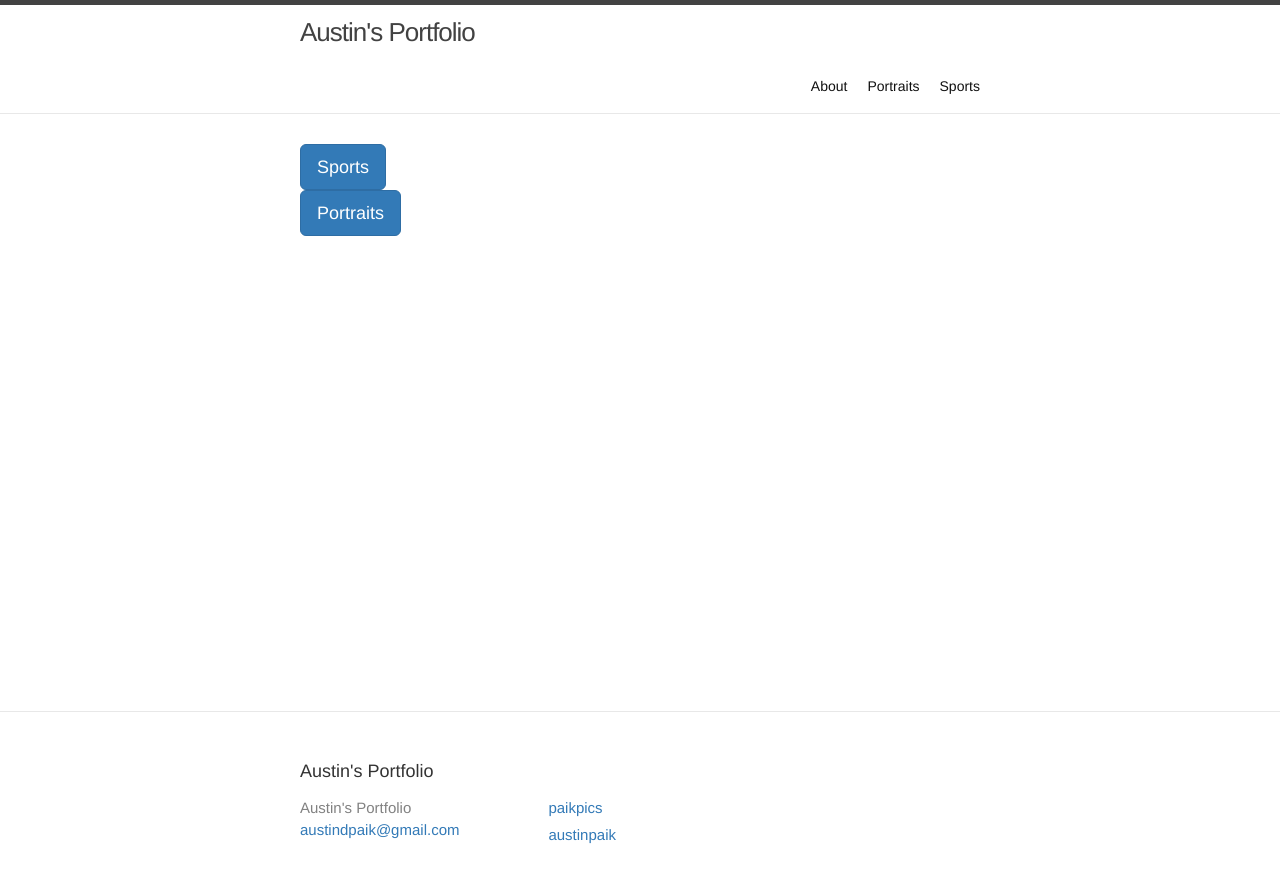
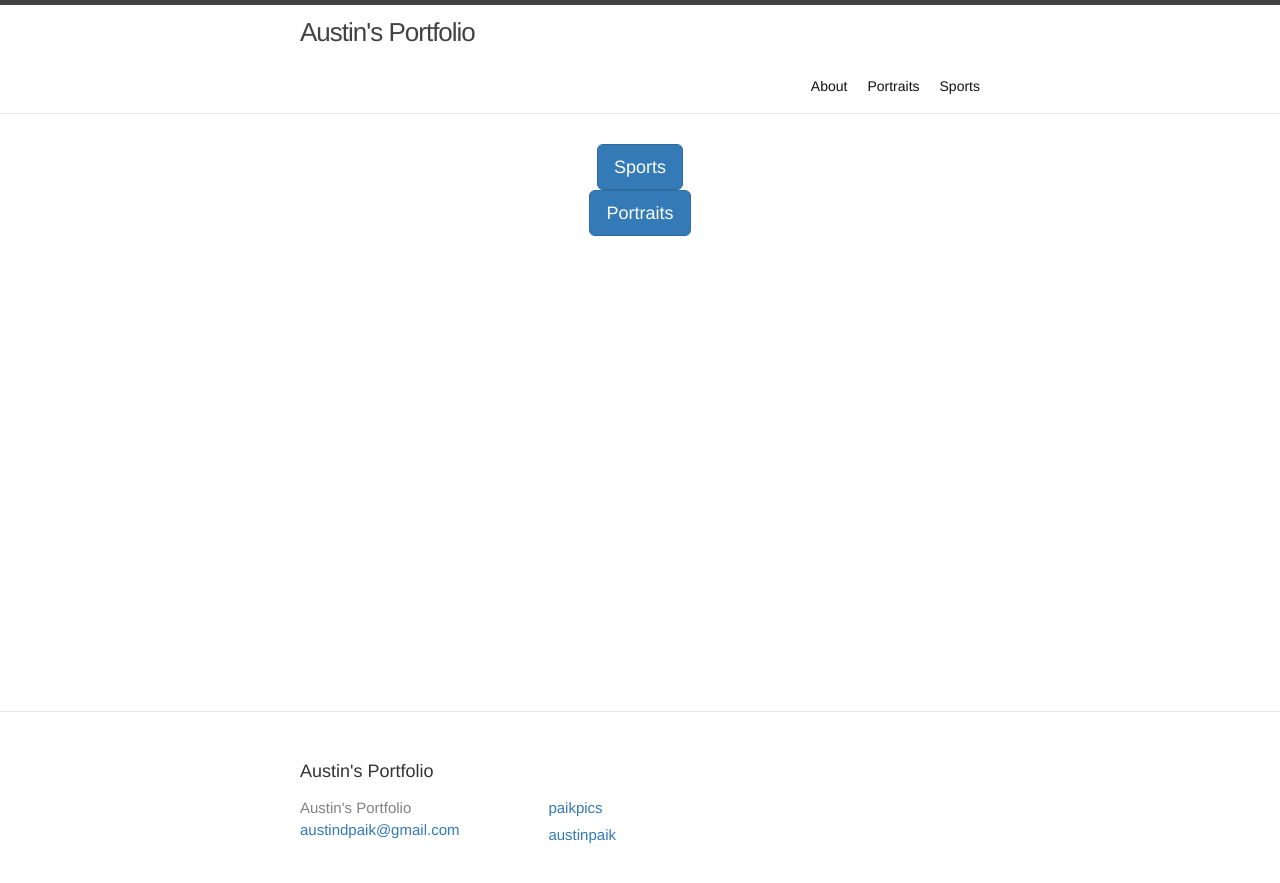
Before and after one commit to austinpaik/austinpaik.github.io, a Jekyll site: the page built from index.md, in a window 1280 px wide. Shown: the top 883 px of the page. Built offline with Jekyll 4.4.1, drawn with Linux system fonts in a browser that asks for light colours.

Commit message:
First commit

```diff
--- a/_layouts/home.html
+++ b/_layouts/home.html
@@ -9,7 +9,8 @@ layout: default
 
   {{ content }}
 
-  <div class="btn-group">
+  <div class="row">
+    <div class="col-sm-12 text-center">
       <form action="/sports">
             <button class="btn btn-primary btn-lg" type="submit">Sports</button>
       </form>
@@ -17,5 +18,6 @@ layout: default
             <button class="btn btn-primary btn-lg" type="submit">Portraits</button>
       </form>
     </div>
+  </div>
 
 </div>
```
Lines whose indentation alone changed are shown as unchanged.
